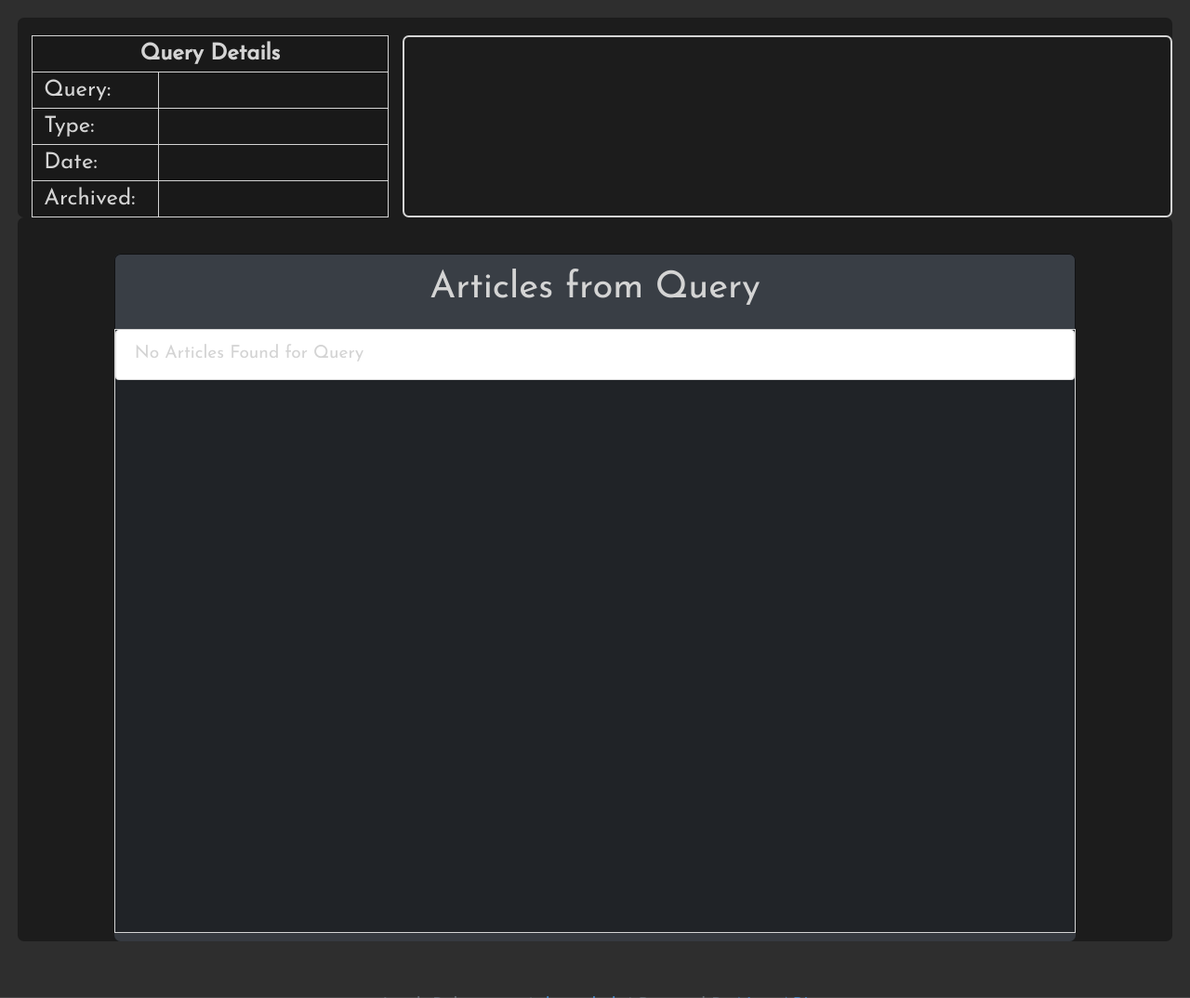
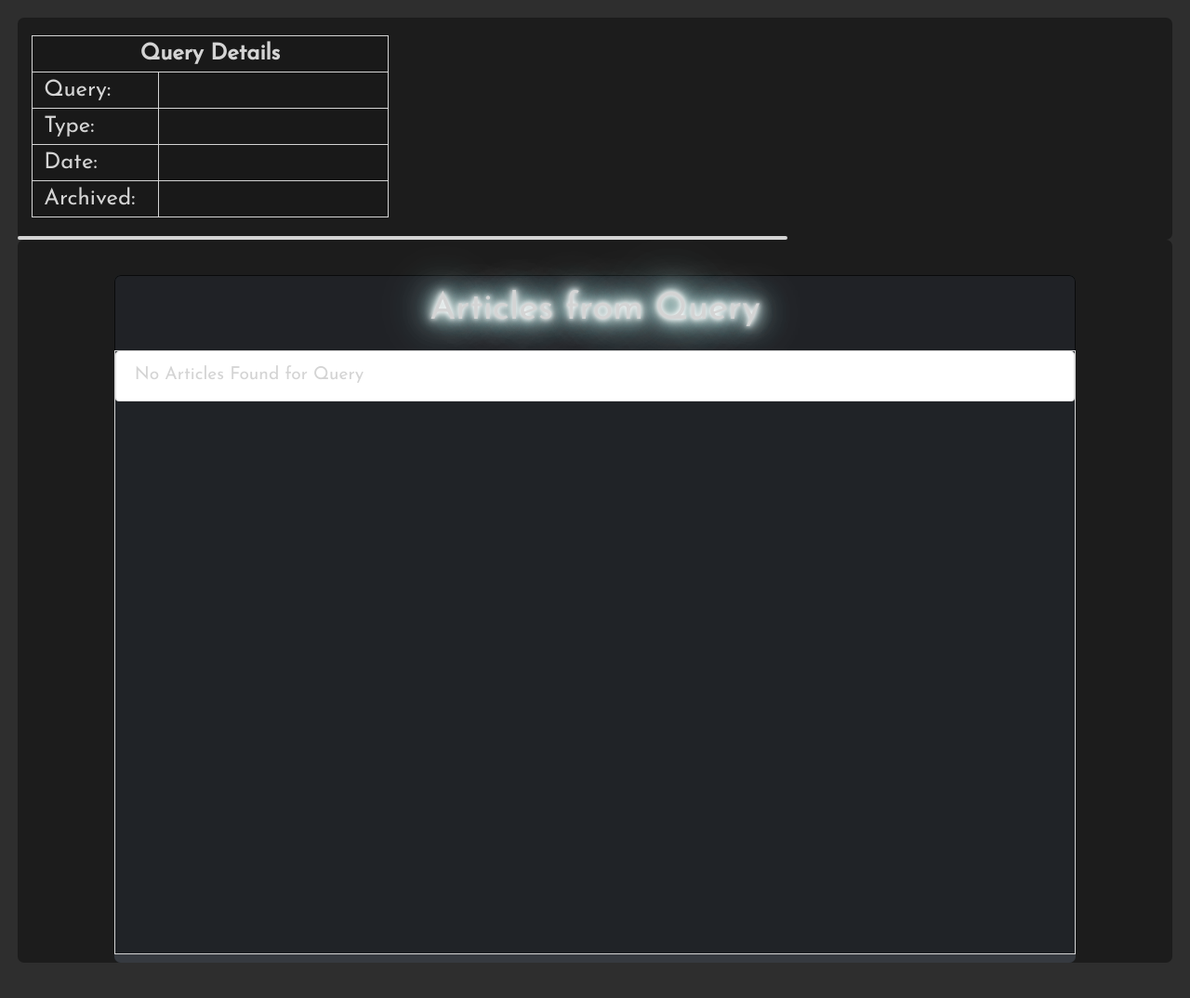
Before and after one commit to yc5424tl/geodjango_news_map, a Django app: template templates/general/view_query.html in a window 1280 px wide. Shown: the part 250-1324 px from the top of the page at 93% size. Run offline with Django 3.2, Linux system fonts and the light colour scheme; the template is opened without the code that fills it, so the values that code supplies are empty; some libraries are stand-ins or nearby versions; some web fonts are replaced.

Commit message:
modified view_sources style along with root

```diff
--- a/geodjango_news_map_web/static/css/view_query.css
+++ b/geodjango_news_map_web/static/css/view_query.css
@@ -135,9 +135,12 @@
 }
 
 #card-header-wrapper{
-    background-color: var(--main-dark);
-    color: var(--main-light);
+    background-color: var(--transp-bg-4);
+    color: var(--transp-bg-4);
+    border: 2pt solid var(--main-light);
+    text-shadow: 0 0 5px #FFF, 0 0 10px #FFF, 0 0 15px #FFF, 0 0 20px #BEFFF6, 0 0 30px #BEFFF6, 0 0 40px #BEFFF6, 0 0 55px #BEFFF6, 0 0 75px #BEFFF6, 2px 2px 2px rgba(190,255,246, 0);
     text-align: center;
+    font-weight: 800;
 }
 
 #card-header-wrapper {
@@ -359,6 +362,7 @@
 #new-post-span {
     border: 1pt solid var(--main-light);
     border-collapse: collapse;
+    background-color: var(--transp-bg-4);
     margin: 0;
     width: 100%;
     display: block;
@@ -374,6 +378,7 @@
     border: 1pt solid var(--main-light);
     border-collapse: collapse;
     color: var(--aux-accent-3);
+    background-color: var(--transp-bg-4);
     display: block;
 }
 
@@ -428,6 +433,10 @@
     margin: 1em;
 }
 
+.btn-grp-sm.float-right {
+    align-content: space-evenly;
+}
+
 input.form-control.view-query::placeholder {
     color: var(--main-accent-2);
     opacity: 1.0;
@@ -439,6 +448,8 @@
     color: var(--main-light);
     font-weight: 600;
     margin: 1em;
+    flex-basis: 0;
+    flex-flow: nowrap row;
 }
 
 #view-query-save-btn:hover,
@@ -488,10 +499,8 @@
 #view-query-iframe-container {
     height: auto;
     width: 100%;
-    padding-top: 0;
-    padding-bottom: 0;
-    padding-left: 0;
-    margin: 1em 0 0 0;
+    padding: 0;
+    margin: 1em 1em 0 0;
     border: 2pt solid var(--main-light);
     border-radius: 5pt;
     display: flex;
```
